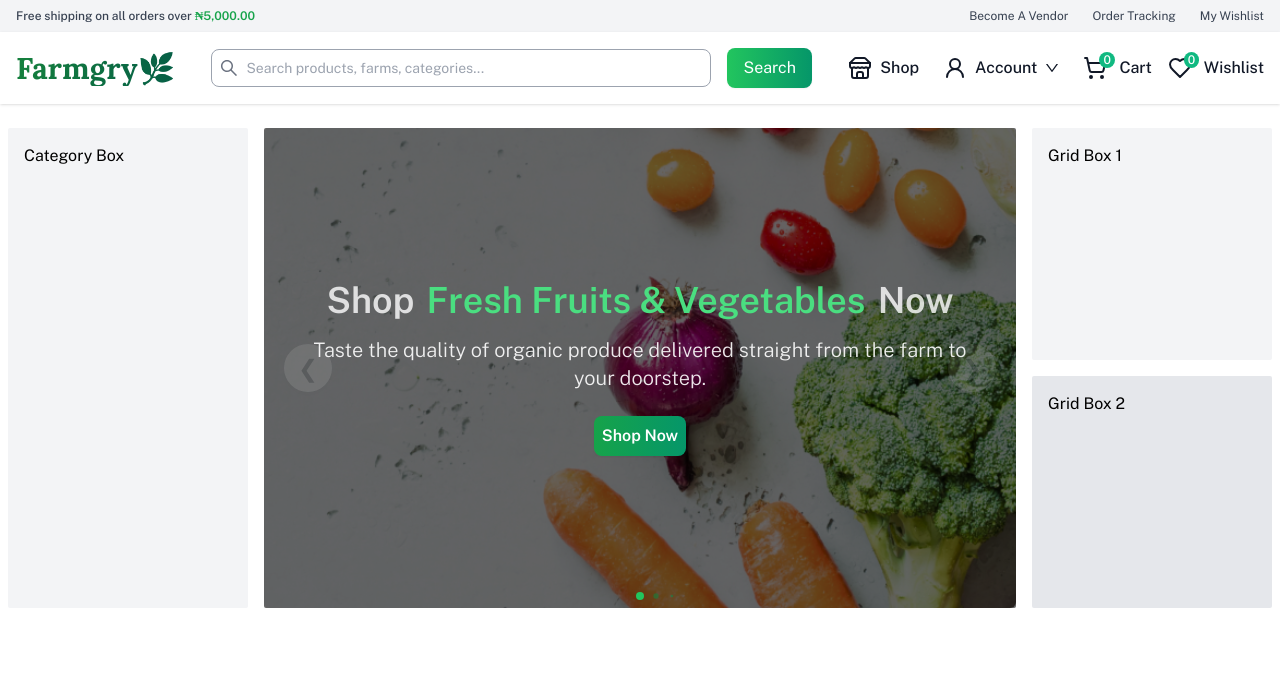
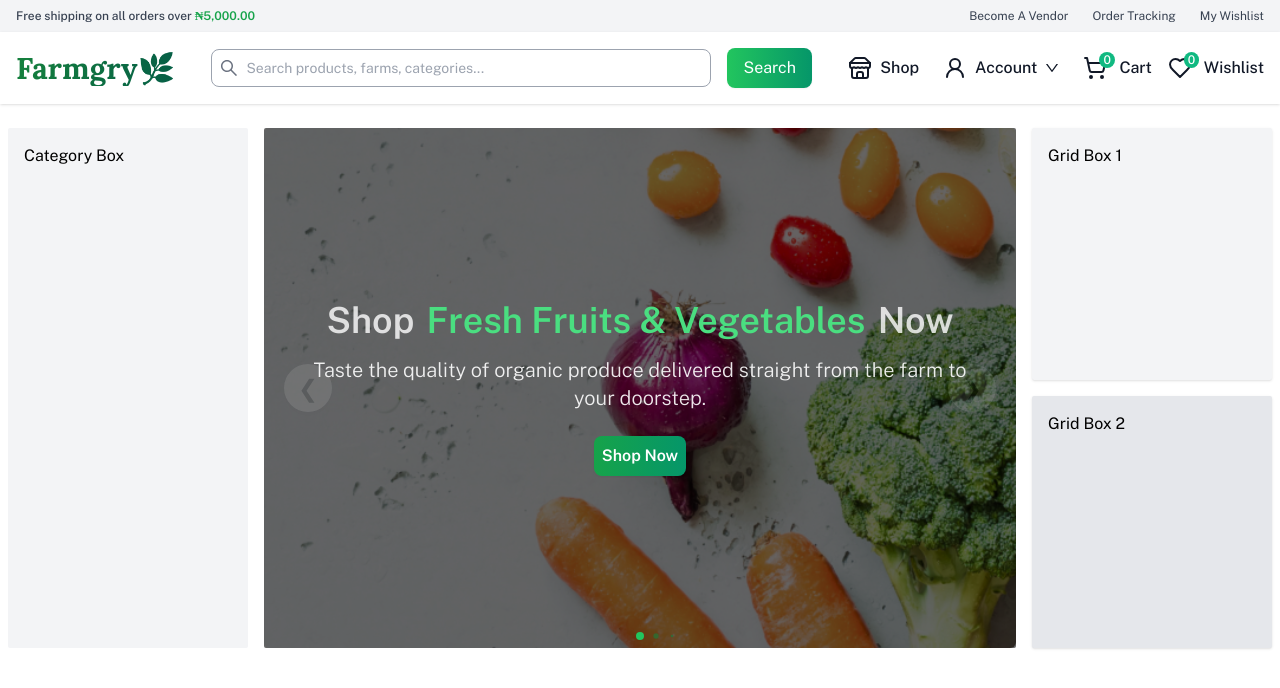
Before and after one commit to Anagho/gmc-ecom-demo, a React (Vite) app in the folder frontend/: page / in a window 1280 px wide. Shown: the top 688 px of the page. Built offline with nearby package versions, Linux system fonts and the light colour scheme; no server answers.

Commit message:
new changes

```diff
--- a/frontend/src/components/home/Hero.jsx
+++ b/frontend/src/components/home/Hero.jsx
@@ -17,8 +17,8 @@ function Hero() {
 
         {/* Right Section: Two Stacked Grid Containers (Hidden on Small Screens) */}
         <div className="hidden md:grid grid-rows-2 gap-4">
-          <div className="bg-gray-100 p-4 rounded-sm">Grid Box 1</div>
-          <div className="bg-gray-200 p-4 rounded-sm">Grid Box 2</div>
+          <div className="bg-gray-100 p-4 rounded-sm shadow">Grid Box 1</div>
+          <div className="bg-gray-200 p-4 rounded-sm shadow">Grid Box 2</div>
         </div>
       </div>
     </section>
--- a/frontend/src/components/home/HeroSlider.jsx
+++ b/frontend/src/components/home/HeroSlider.jsx
@@ -92,7 +92,7 @@ const HeroSlider = () => {
         ].map((slide) => (
           <SwiperSlide key={slide.id}>
             <div
-              className="relative w-full h-[35vh] sm:h-[40vh] md:h-[50vh] lg:h-[60vh] rounded-md bg-no-repeat bg-cover bg-center z-0"
+              className="relative w-full h-[35vh] sm:h-[40vh] md:h-[50vh] lg:h-[65vh] rounded-md bg-no-repeat bg-cover bg-center z-0"
               style={{ backgroundImage: `url('${slide.image}')` }}
             >
               <div className="absolute inset-0 bg-black bg-opacity-60 rounded-sm"></div>
```
